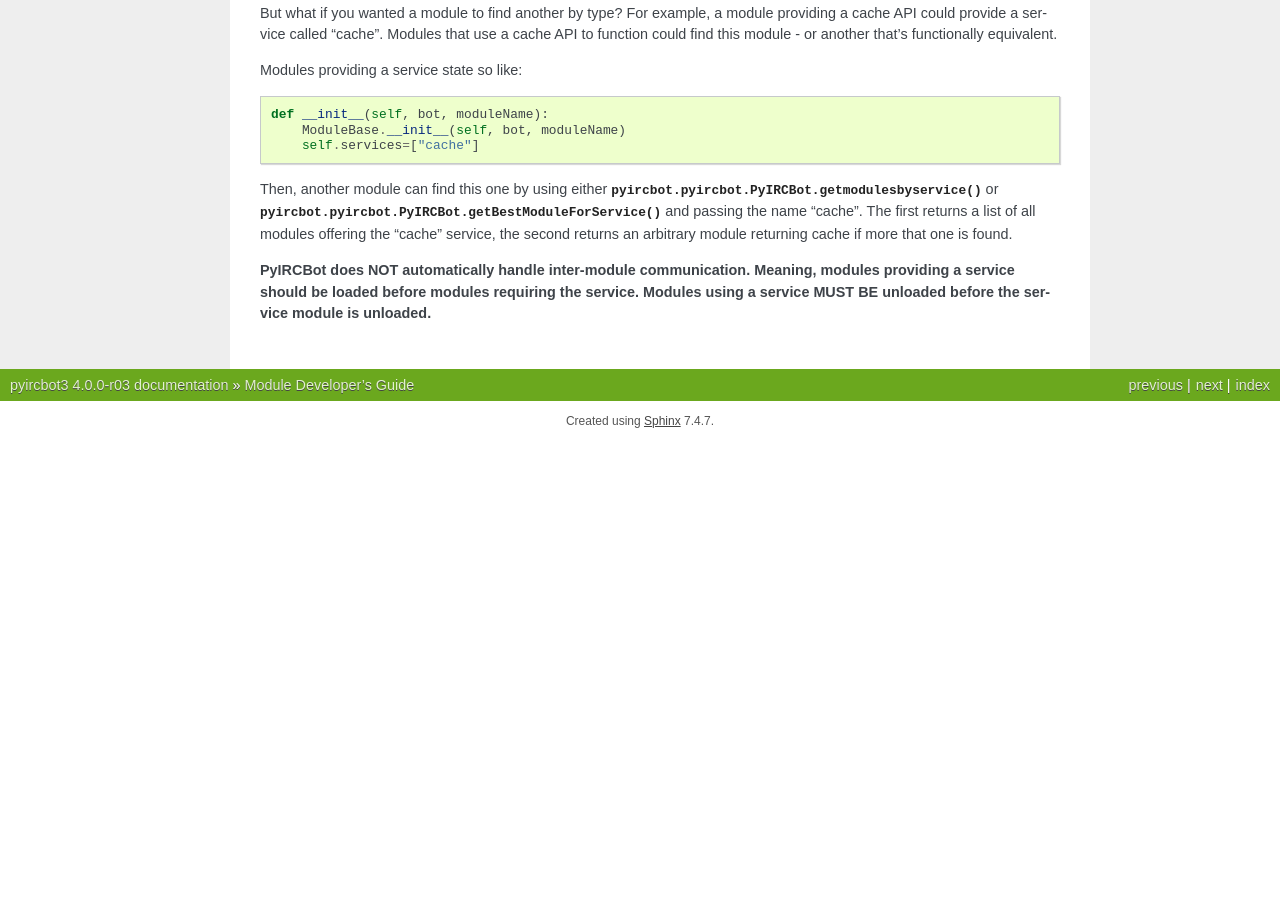
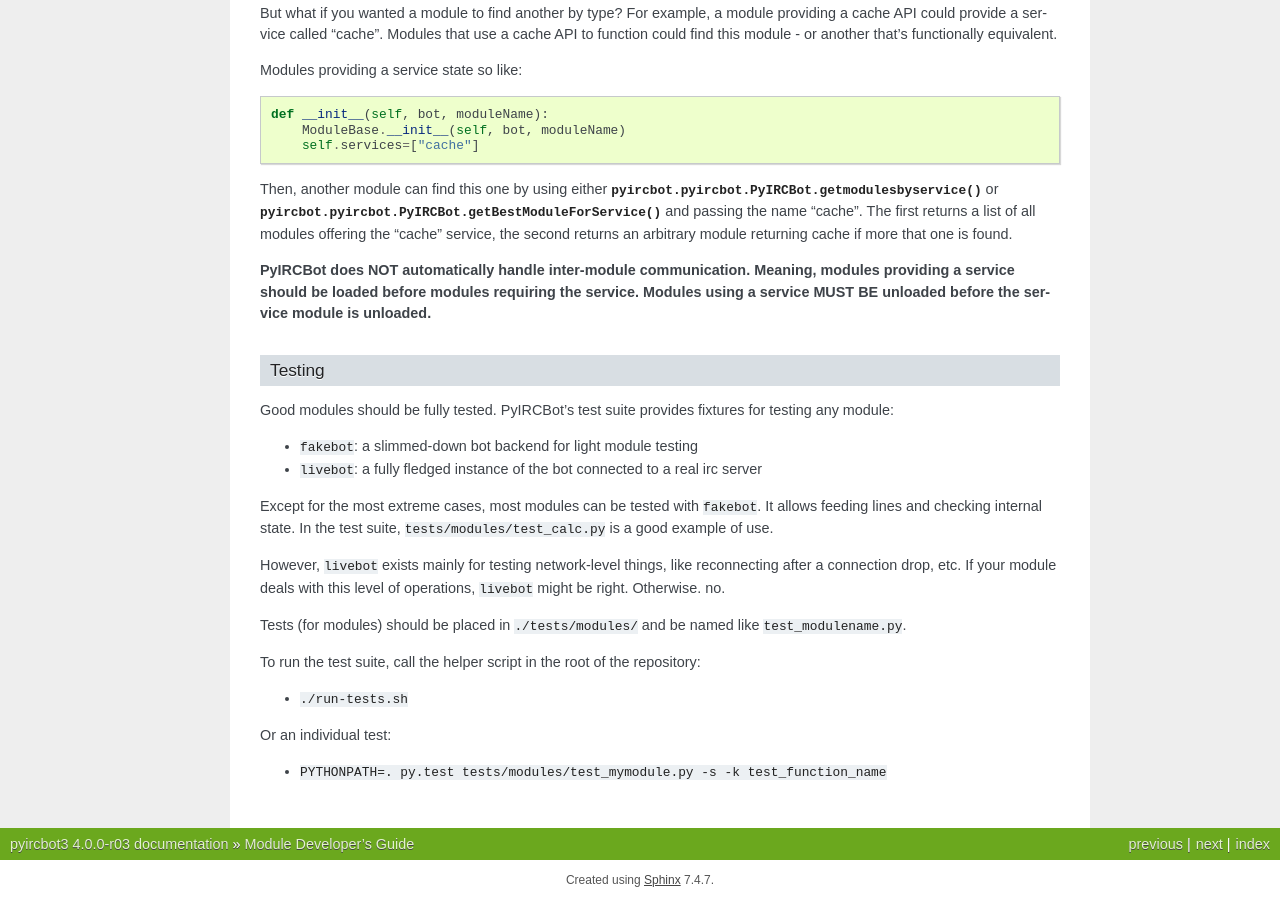
Before and after one commit to dpedu/pyircbot, a Sphinx documentation site: the page built from docs/module_guide/_module_guide.rst, in a window 1280 px wide and 900 px high, scrolled down 2520 px. Built offline with Sphinx 7.4.7, drawn with Linux system fonts in a browser that asks for light colours; the version number is read from the project's files by our own code; before the commit the page ends 2961 px from its top, so only the background shows below that.

Commit message:
Update docs with testing info

```diff
--- a/docs/module_guide/_module_guide.rst
+++ b/docs/module_guide/_module_guide.rst
@@ -185,3 +185,31 @@ one is found.
 modules providing a service should be loaded before modules requiring the
 service. Modules using a service MUST BE unloaded before the service module
 is unloaded.**
+
+Testing
+-------
+
+Good modules should be fully tested. PyIRCBot's test suite provides fixtures
+for testing any module:
+
+- ``fakebot``: a slimmed-down bot backend for light module testing
+- ``livebot``: a fully fledged instance of the bot connected to a real irc server
+
+Except for the most extreme cases, most modules can be tested with ``fakebot``.
+It allows feeding lines and checking internal state. In the test suite,
+``tests/modules/test_calc.py`` is a good example of use.
+
+However, ``livebot`` exists mainly for testing network-level things, like
+reconnecting after a connection drop, etc. If your module deals with this level
+of operations, ``livebot`` might be right. Otherwise. no.
+
+Tests (for modules) should be placed in ``./tests/modules/`` and be named like
+``test_modulename.py``.
+
+To run the test suite, call the helper script in the root of the repository:
+
+- ``./run-tests.sh``
+
+Or an individual test:
+
+- ``PYTHONPATH=. py.test tests/modules/test_mymodule.py -s -k test_function_name``
```
Also changed, not shown: README.md (+11 -3 lines), 2 other files.
